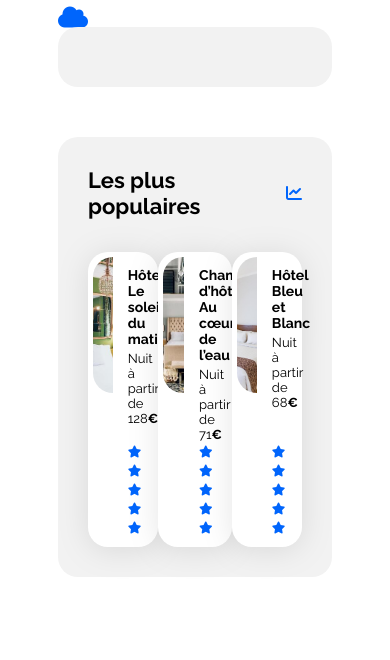
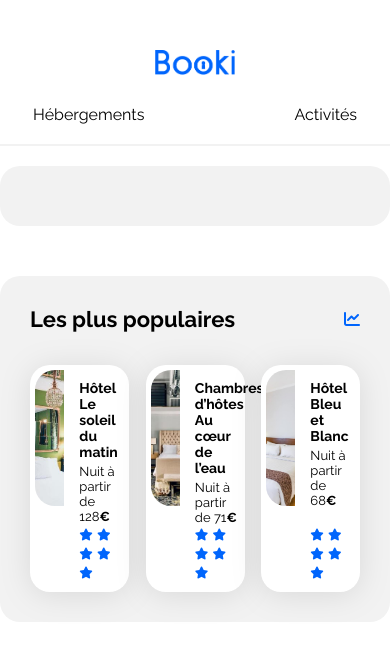
Before and after one commit to NabilSli/Projet2-booki, a plain HTML site: page index.html in a window 390 px wide. Drawn offline with Linux system fonts and the light colour scheme.

Commit message:
Premiere version du header html et css

```diff
--- a/css/style.css
+++ b/css/style.css
@@ -1,6 +1,9 @@
 /****** General ***********/
 * {
     font-family: 'Raleway', sans-serif;
+    padding: 0px;
+    margin: 0px;
+    box-sizing: border-box;
 }
 
 :root {
@@ -16,6 +19,8 @@
 body {
     display: flex;
     justify-content: center;
+    border: 0px;
+    margin: 0px;
 }
 
 .main-container {
@@ -51,6 +56,37 @@ body {
 
 .neutralStar {
     color: var(--main-bg-color)
+}
+
+/****** Header ***********/
+.headerbox {
+    display: flex;
+    flex-direction: row;
+    justify-content: space-between;
+    padding-top: 20px;
+}
+
+.logo img{
+    width: 80px;
+}
+
+.menunav {
+    display: flex;
+}
+
+.menunav a{
+    text-decoration: none;
+    color: black;
+}
+
+.menunav a:hover {
+    color: #0065FC;
+    border-top: solid 2px #0065FC;
+    padding-top: 18px;
+}
+
+.navhebergements {
+    margin-right: 50px;
 }
 
 /****** Hebergements And Populaires ***********/
@@ -158,5 +194,46 @@ body {
 
 /* Small devices (phones, less than 768px) */
 @media (max-width: 767.98px) {
-    /* ... */
+    .headerbox {
+        display: flex;
+        flex-direction: column;
+        padding-top: 20px;
+        border-bottom:solid 2px #F2F2F2;
+        margin-bottom: 20px;
+        padding-bottom: 20px;
+    }
+
+    .logo {
+      display: flex;
+      justify-content: center;
+      padding: 30px;
+    }
+
+    .menunav {
+        display: flex;
+        justify-content: center;
+
+    }
+
+    .logo img{
+        width: 80px;
+    }
+
+    .menunav a:hover {
+        color: #0065FC;
+        border-block-end: solid 2px #0065FC ;
+        border-top: none;
+        padding-bottom: 20px;
+    }
+
+    .menunav a{
+        padding-left: 50px;
+        padding-right: 50px;
+    }
+
+    .main-container {
+        width: 100%;
+        padding: 0 0px;
+        box-sizing: border-box;
+    }
 }
--- a/index.html
+++ b/index.html
@@ -14,11 +14,27 @@
 
 <body>
     <div class="main-container">
-        <header></header>
+        <header>
+
+            <div class="headerbox">
+                <div class="logo">
+                    <img src="./images/logo/Booki.png" alt="logo Booki">
+                </div>
+                <nav>
+                    <div class="menunav">
+                        <div class="navhebergements">
+                            <a href="#">Hébergements</a>
+                        </div>
+                        <div class="navactivites">
+                            <a href="#">Activités</a>
+                        </div>
+                    </div>
+                </nav>
+            </div>
+
+        </header>
+
         <main>
-            <div class="testfa">
-                <i class="fa-xl fa-solid fa-cloud" aria-hidden="true"></i>
-            </div>
 
             <div class="hebergements-and-populaires">
                 <section class="hebergements">
```
